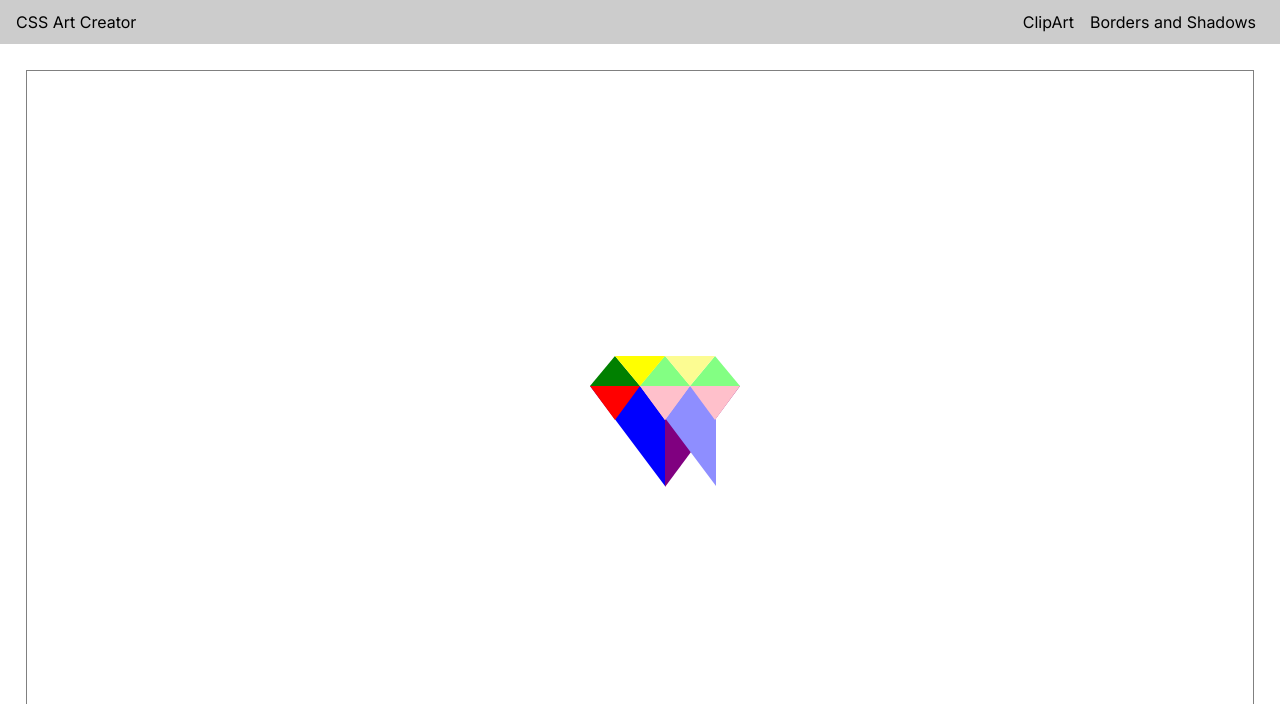
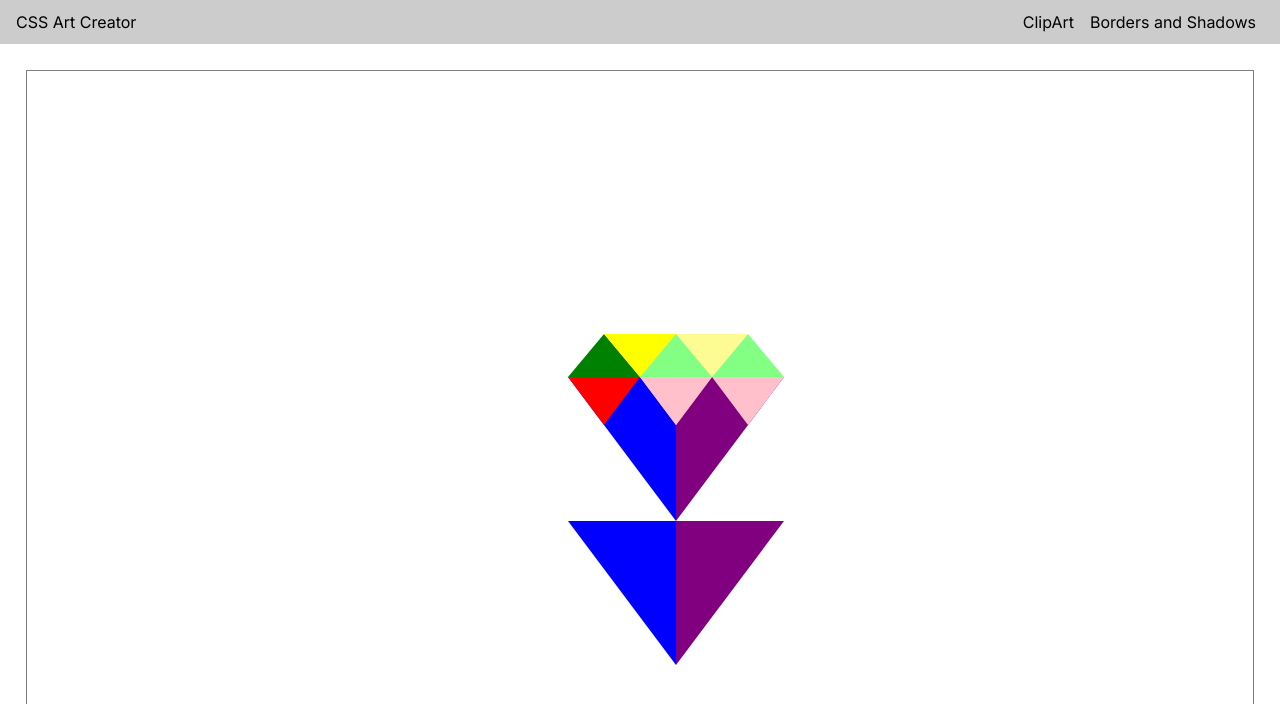
Before and after one commit to linnstrand/css-art-creator, a Next.js app: page /shadows in a window 1280 px wide. Shown: the top 704 px of the page. Built offline with nearby package versions, Linux system fonts and the light colour scheme.

Commit message:
hardcoded

```diff
--- a/app/globals.scss
+++ b/app/globals.scss
@@ -95,24 +95,21 @@ main {
   margin: -0.6rem;
 }
 
-:root {
-  --baseColor: blue;
-  --lighten: color-mix(in srgb, var(--baseColor) 80%, white);
-  --lighten2: color-mix(in srgb, var(--baseColor) 70%, white);
-  --lighten3: color-mix(in srgb, var(--baseColor) 50%, white);
-  --lighten4: color-mix(in srgb, var(--baseColor) 40%, white);
-  --lighten4: color-mix(in srgb, var(--baseColor) 30%, white);
+.shadow-shape {
+  position: relative;
 }
 
-.shadow-shape {
+.shard {
   position: relative;
-  font-size: 10px;
+  width: 0;
+  height: 0;
+  border-style: solid;
+  top: 0;
+  border: none;
 }
 
-.segment-1:before,
-.segment-1:after,
-.segment-2:before,
-.segment-2:after {
+.shard:before,
+.shard:after {
   content: "";
   position: absolute;
   width: 0;
@@ -122,8 +119,7 @@ main {
 }
 
 .segment-1 {
-  position: relative;
-
+  height: 3em;
   &:before {
     border-color: transparent transparent green transparent;
     border-width: 0 2.5em 3em 2.5em;
@@ -140,29 +136,32 @@ main {
 }
 
 .segment-2 {
-  position: absolute;
-  width: 0;
-  height: 0;
-  border-style: solid;
-  top: 3em;
-  left: 7.5em;
-  border-color: purple transparent transparent transparent;
-  border-width: 10.1em 7.5em 0 0em;
-
+  height: 3em;
   &:before {
-    top: -10.1em;
-    left: -7.5em;
-    border-color: blue transparent transparent transparent;
-    border-width: 10em 0em 0 7.5em;
-    filter: drop-shadow(5.1em 0em rgb(142, 142, 255));
-  }
-
-  &:after {
     border-color: red transparent transparent transparent;
-    border-width: 3.4em 2.5em 2em 2.5em;
-    top: -10.1em;
-    left: -7.5em;
-    z-index: 10;
+    border-width: 3.35em 2.5em 0 2.5em;
+    top: 0em;
+    left: 0em;
+    z-index: 1;
     filter: drop-shadow(5em 0em pink) drop-shadow(5em 0em pink);
   }
+  &:after {
+    border: none;
+  }
 }
+
+.segment-3 {
+  height: 10em;
+  &:before {
+    top: -3em;
+    left: 0em;
+    border-color: blue transparent transparent transparent;
+    border-width: 10em 0 0 7.5em;
+  }
+  &:after {
+    top: -3em;
+    left: 7.5em;
+    border-color: purple transparent transparent transparent;
+    border-width: 10em 7.5em 0 0;
+  }
+}
--- a/app/shadows/page.tsx
+++ b/app/shadows/page.tsx
@@ -19,10 +19,27 @@ const ShapeArea = ({ corners, size }: Props) => {
   return (
     <div
       className="shadow-shape"
-      style={{ height: `${size}em`, width: `${size}em` }}
+      style={{ height: `${size}em`, width: `${size}em`, fontSize: "90%" }}
     >
-      <div className="segment-1" style={{}}></div>
-      <div className="segment-2"></div>
+      <div className="shard segment-1" style={{}}></div>
+      <div className="shard segment-2"></div>
+      <div className="shard segment-3"></div>
+      <ShapeSegment />
     </div>
   );
 };
+
+type Props2 = {
+  height: number;
+  width: number;
+  shadows: number;
+};
+
+const ShapeSegment = ({ height, width, shadows }: Props2) => {
+  const styles = {
+    height: height + "em",
+    width: 3 * shadows + "em",
+  };
+
+  return <div className="shard segment-3" style={styles}></div>;
+};
```
